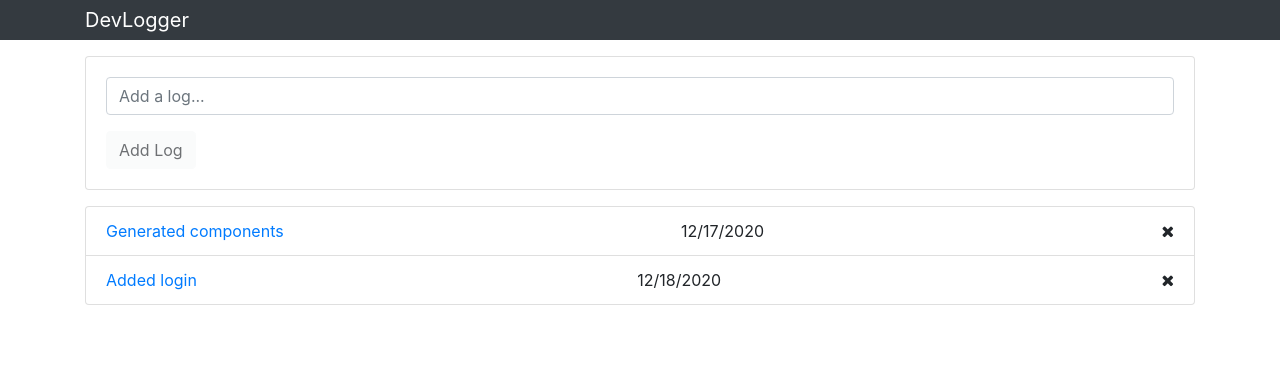
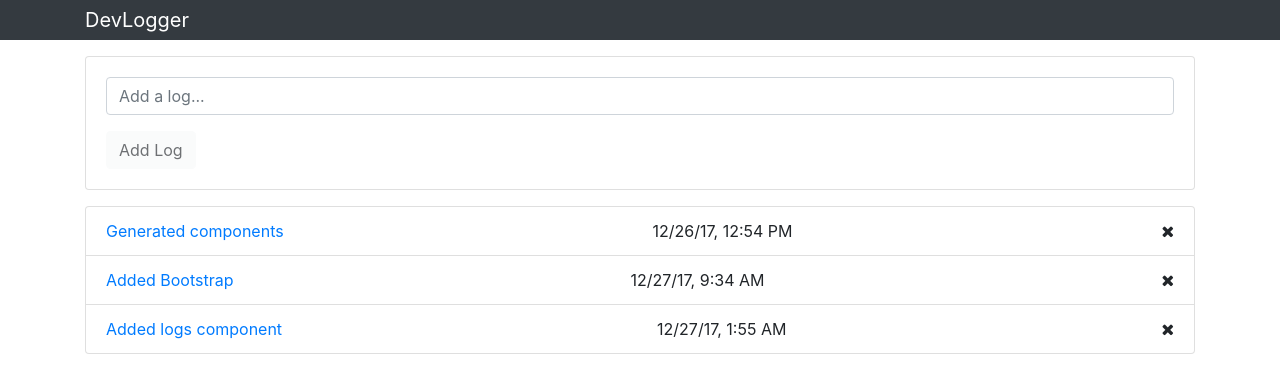
Before and after one commit to TimFinnigan/dev-logger, an Angular app: page / in a window 1280 px wide. Shown: the top 390 px of the page. Built offline with nearby package versions, Linux system fonts and the light colour scheme.

Commit message:
move logs to component

```diff
--- a/src/app/components/logs/logs.component.html
+++ b/src/app/components/logs/logs.component.html
@@ -1,12 +1,10 @@
 <ul class="list-group">
-  <li class="list-group-item d-flex justify-content-between align-items-center">
-    <a href="#">Generated components</a>
-    <span class="log-date">12/17/2020</span>
-    <i class="fa fa-remove"></i>
-  </li>
-  <li class="list-group-item d-flex justify-content-between align-items-center">
-    <a href="#">Added login</a>
-    <span class="log-date">12/18/2020</span>
+  <li
+    *ngFor="let log of logs"
+    class="list-group-item d-flex justify-content-between align-items-center"
+  >
+    <a href="#">{{ log.text }}</a>
+    <span class="log-date">{{ log.date | date: "short" }}</span>
     <i class="fa fa-remove"></i>
   </li>
 </ul>
--- a/src/app/components/logs/logs.component.ts
+++ b/src/app/components/logs/logs.component.ts
@@ -6,10 +6,20 @@ import { Component, OnInit } from '@angular/core';
   styleUrls: ['./logs.component.css']
 })
 export class LogsComponent implements OnInit {
+  logs: {
+    id: string,
+    text: string,
+    date: any
+  }[];
 
   constructor() { }
 
   ngOnInit(): void {
+    this.logs = [
+      { id: '1', text: 'Generated components', date: new Date('12/26/2017 12:54:32') },
+      { id: '2', text: 'Added Bootstrap', date: new Date('12/27/2017 9:34:02') },
+      { id: '3', text: 'Added logs component', date: new Date('12/27/2017 1:55:52') },
+    ]
   }
 
 }
```
